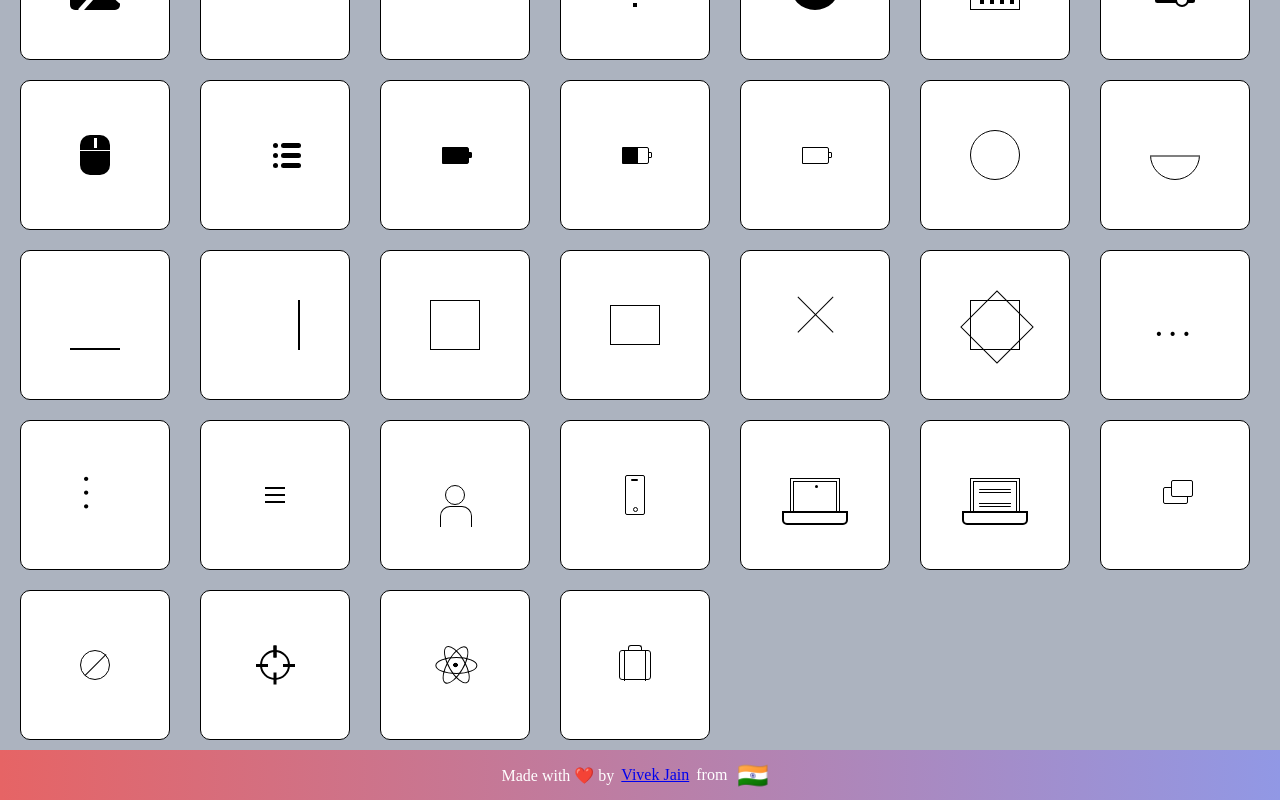
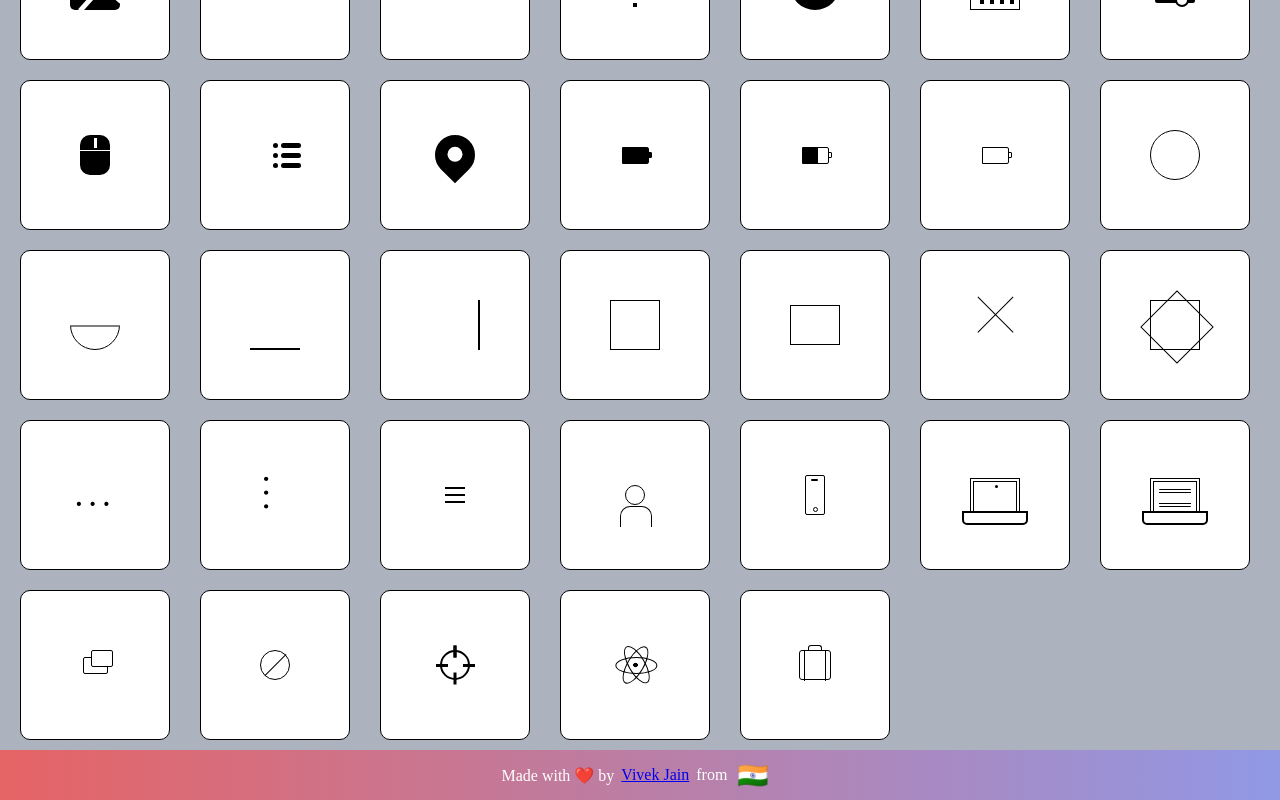
Before and after one commit to vivekjain202/css-icons, a React (Create React App) app: page / in a window 1280 px wide. Shown: the part 1000-1800 px from the top of the page. Built offline with nearby package versions, Linux system fonts and the light colour scheme.

Commit message:
added marker icon

```diff
--- a/src/components/icons/index.js
+++ b/src/components/icons/index.js
@@ -52,3 +52,4 @@ export * from "./settings";
 export * from "./mouse";
 export * from "./facebook";
 export * from "./list";
+export * from "./marker";
--- /dev/null
+++ b/src/components/icons/marker.js
@@ -0,0 +1,26 @@
+import styled from "styled-components";
+
+export const Marker = styled.div`
+    width: 40px;
+    height: 40px;
+    border: 2px solid black;
+    background: black;
+    border-radius: 0 100% 100% 100%;
+    transform: rotate(225deg);
+    position: relative;
+
+    &:before{
+        content: '';
+        position: absolute;
+        width: 15px;
+        height: 15px;
+        border-radius: 50%;
+        background: white;
+        top: 11px;
+        left: 11px;
+    }
+`
+
+// Note:-
+// Border radius and transform are two important concepts here
+// to build outer shape we need to use these two properties
--- a/src/components/index.js
+++ b/src/components/index.js
@@ -65,7 +65,8 @@ import {
     SettingsSlider,
     Mouse,
     Facebook,
-    List
+    List,
+    Marker
   } from "./icons";
 
 export const ComponentsMap = {
@@ -114,6 +115,8 @@ export const ComponentsMap = {
     settings_slider: SettingsSlider,
     mouse: Mouse,
     list: List,
+    marker: Marker,
+
     // light icons
     battery_full: BatteryFull,
     battery_half_empty:BatteryHalfEmpty,
@@ -186,6 +189,8 @@ export const Components = [
     SettingsSlider,
     Mouse,
     List,
+    Marker,
+
     // light icons
     BatteryFull,
     BatteryHalfEmpty,
@@ -257,6 +262,7 @@ export const Components = [
     mouse: 'Mouse',
     facebook: 'Facebook',
     list: 'List',
+    marker: 'Marker',
     // light icons
     battery_full: 'Battery Full',
     battery_half_empty:'Battery Half Empty',
```
